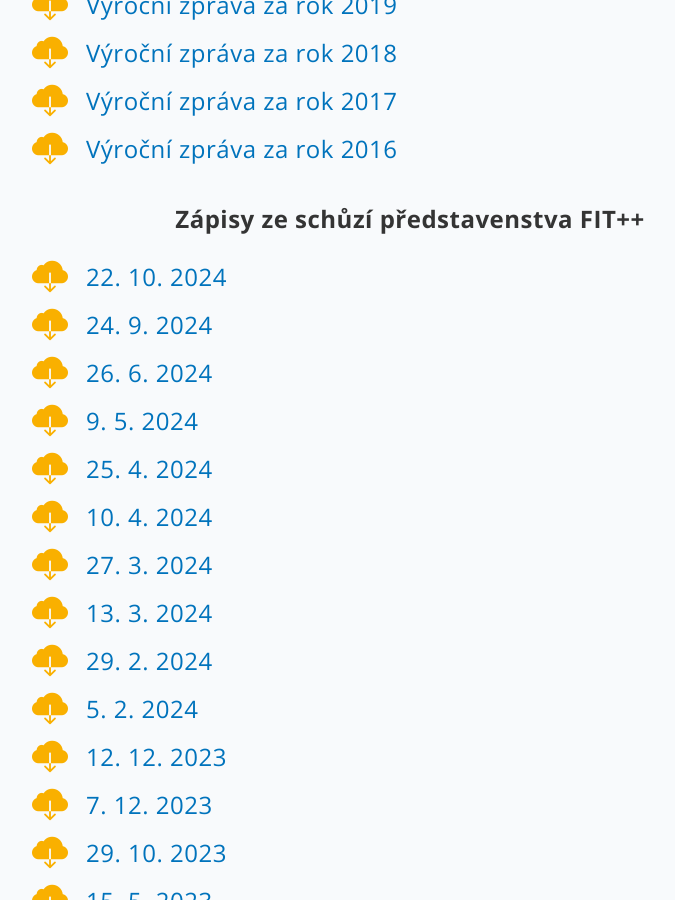
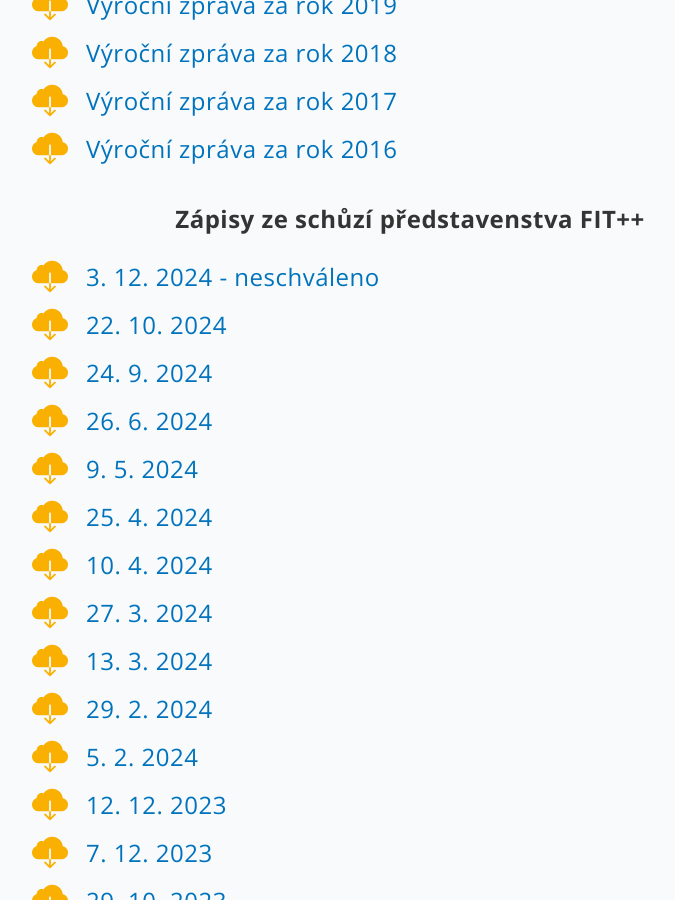
Before and after one commit to klubFITpp/klubfitpp, a Jekyll site: the page built from documents.html, in a window 1280 px wide and 900 px high, scrolled down 711 px. Shown: the whole window, without its empty margins (230-905 px from the left). Built offline with Jekyll 4.4.1, drawn with Linux system fonts in a browser that asks for light colours.

Commit message:
zápis: 3. 12. 2024 - neschválený

```diff
--- a/_data/documents.yml
+++ b/_data/documents.yml
@@ -26,6 +26,8 @@
       url: "/documents/vyrocniZpravy/2016.pdf"
 - title: "Zápisy ze schůzí představenstva FIT++"
   links:
+    - name: "3. 12. 2024 - neschváleno"
+      url: "https://docs.google.com/document/d/1W4ZKL8FWbhGAInVDm0ok0DppvIYhva0a/edit"
     - name: "22. 10. 2024"
       url: "/documents/zapis/241022.pdf"
     - name: "24. 9. 2024"
```
